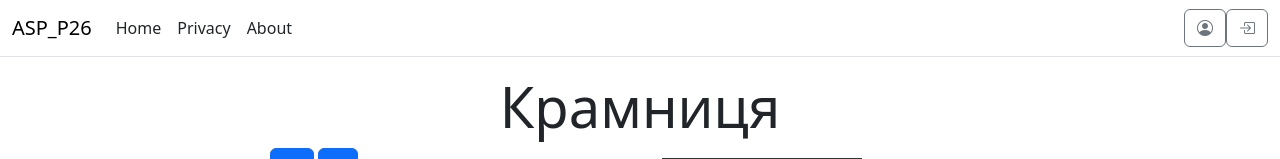
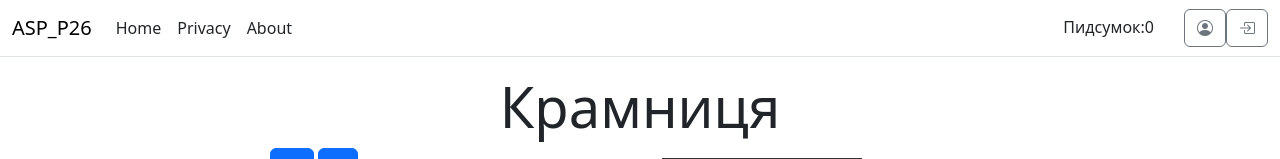
Before and after one commit to thewhitemage13/React, a React (Vite) app: page / in a window 1280 px wide. Shown: the top 159 px of the page. Built offline with nearby package versions, Linux system fonts and the light colour scheme.

Commit message:
HW 20.09.25

```diff
--- a/src/app/App.jsx
+++ b/src/app/App.jsx
@@ -10,8 +10,9 @@ import { useState } from 'react';
 
 function App() {
   const[user, setUser] = useState(null);
+  const [count, setCount] = useState(0);
 
-  return <AppContext.Provider value={{ message: "Hello From App", user, setUser }}>
+  return <AppContext.Provider value={{ message: "Hello From App", user, setUser, count, setCount }}>
       <BrowserRouter>
         <Routes>
           <Route path="/" element={<Layout />}>
--- a/src/app/ui/Laout.jsx
+++ b/src/app/ui/Laout.jsx
@@ -4,7 +4,7 @@ import { useContext, useRef } from "react";
 import AppContext from "../../feauters/context/AppContext";
 
 export default function Layout() {
-    const {user, setUser} = useContext(AppContext);
+    const {user, setUser, count} = useContext(AppContext);
     const closeModalRef = useRef();
 
     const authenticate = () => {
@@ -17,6 +17,7 @@ export default function Layout() {
 
     return <>
         <header>
+
             <nav className="navbar navbar-expand-sm navbar-toggleable-sm navbar-light bg-white border-bottom box-shadow mb-3">
                 <div className="container-fluid">
                     <a className="navbar-brand" asp-area="" asp-controller="Home" asp-action="Index">ASP_P26</a>
@@ -35,7 +36,10 @@ export default function Layout() {
                                 <Link className="nav-link text-dark" to="/about">About</Link>
                             </li>
                         </ul>
+                            <h3 className="header-h3">Пидсумок:{count}</h3>
+
                         <div>
+
                             {!!user && <>
                                  <button type="button" className="btn btn-outline-secondary"
                                  onClick={() => setUser(null)}>
@@ -49,6 +53,7 @@ export default function Layout() {
                                 <i className="bi bi-box-arrow-in-right"></i>
                             </button>
                             </>}
+
                         </div>
                     </div>
                 </div>
--- a/src/app/ui/Layout.css
+++ b/src/app/ui/Layout.css
@@ -5,3 +5,9 @@ main {
 footer {
     padding: .75em 0;
 }
+
+.header-h3 {
+  margin: 0;
+  margin-right: 30px;
+  font-size: 1rem;
+}
--- a/src/feauters/context/AppContext.js
+++ b/src/feauters/context/AppContext.js
@@ -1,5 +1,10 @@
 import { createContext } from "react";
 
-const AppContext = createContext(null);
+const AppContext = createContext({
+  user: null,
+  setUser: () => {},
+  count: 0,
+  setCount: () => {}
+});
 
 export default AppContext;
--- a/src/pages/home/Home.jsx
+++ b/src/pages/home/Home.jsx
@@ -1,10 +1,9 @@
-import { useContext, useState } from "react";
+import { useContext } from "react";
 import AppContext from "../../feauters/context/AppContext";
 import Calc from "../../widgets/calc/Calc";
 
 export default function Home() {
-    const {user} = useContext(AppContext);
-    const [count, setCount] = useState(0);
+    const {user, count, setCount} = useContext(AppContext);
 
     const onCountClick = () => {
         setCount(count + 1);
@@ -36,6 +35,7 @@ export default function Home() {
                 <Calc />
 
             </div>
+
         </div>
     </div>;
 }
```
